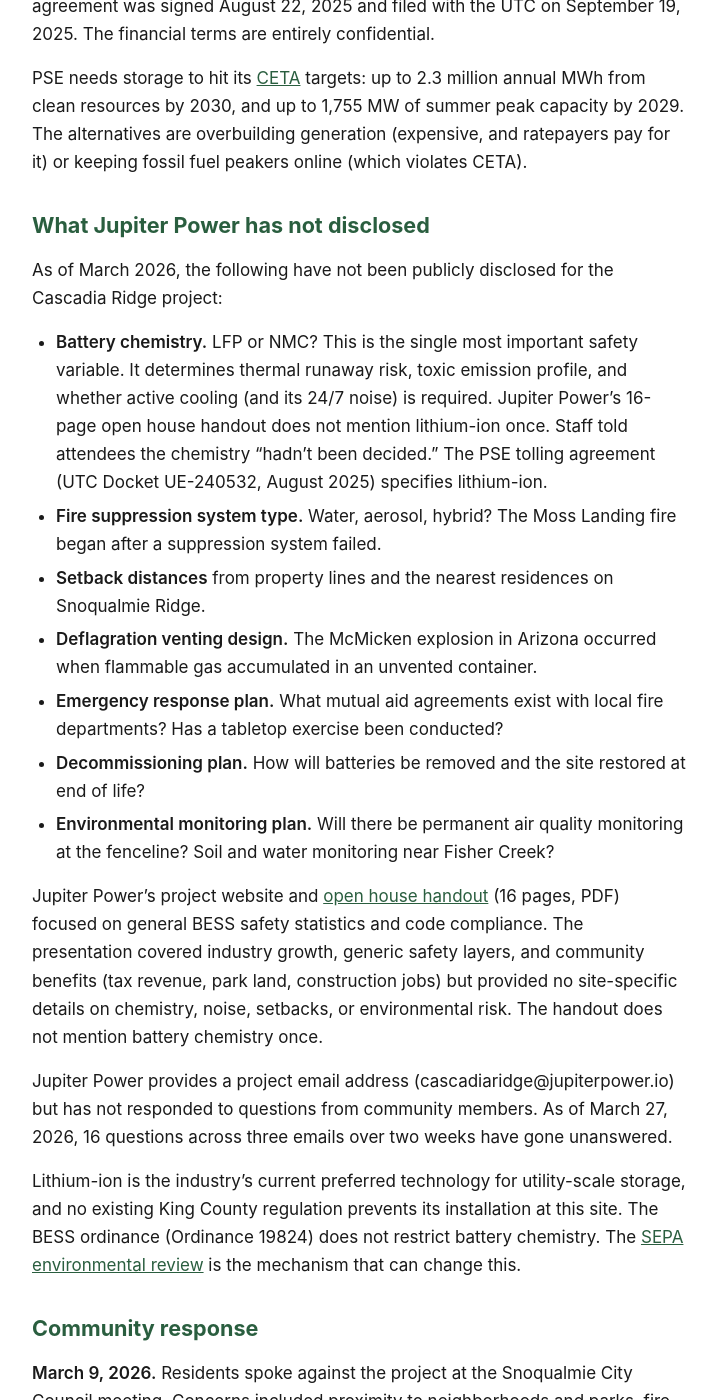
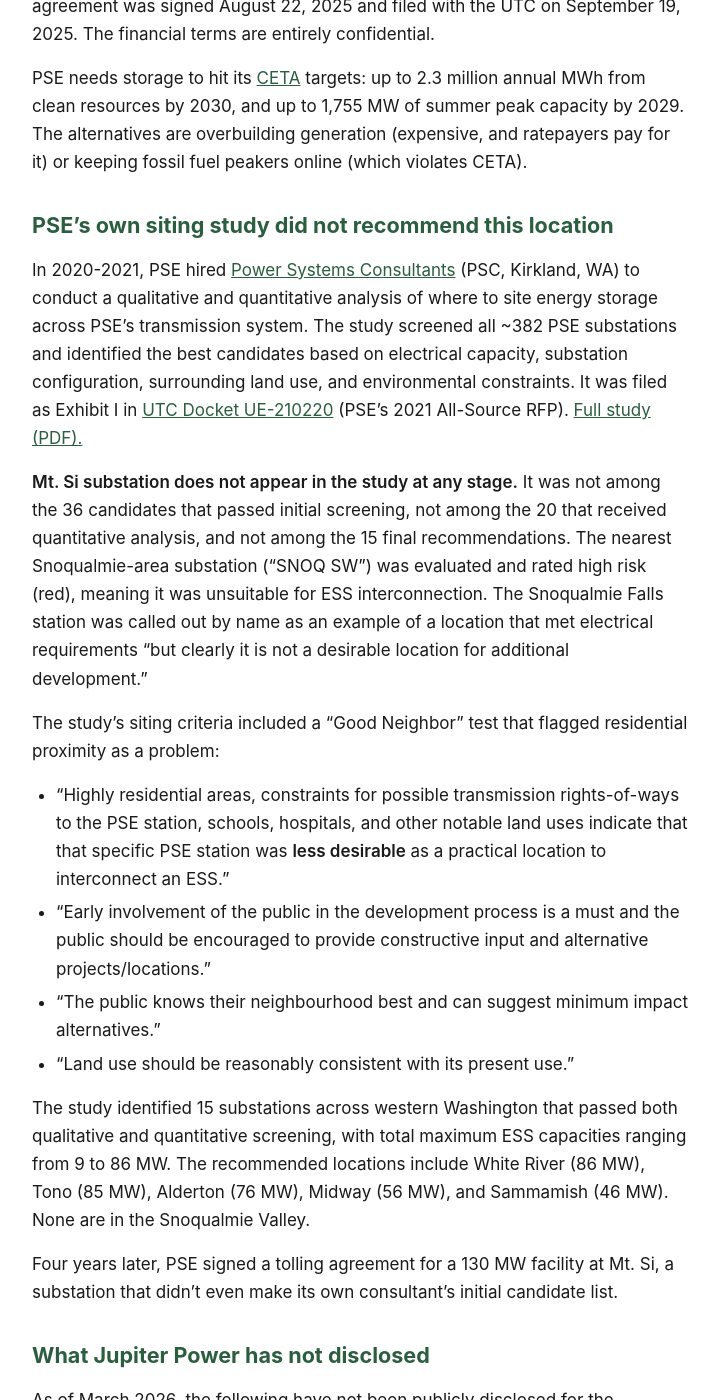
Before and after one commit to calef/cascadia-ridge-bess, a Jekyll site: the page built from _pages/project.md, in a window 1280 px wide and 1400 px high, scrolled down 1981 px. Shown: the whole window, without its empty margins (280-999 px from the left). Built offline with Jekyll 4.4.1, drawn with Linux system fonts in a browser that asks for light colours.

Commit message:
Deploy site 2026-03-28-152256

```diff
--- a/_pages/project.md
+++ b/_pages/project.md
@@ -45,6 +45,23 @@ PSE ran a voluntary [All-Source RFP](https://www.pse.com/en/pages/energy-supply/
 
 PSE needs storage to hit its [CETA](/ceta) targets: up to 2.3 million annual MWh from clean resources by 2030, and up to 1,755 MW of summer peak capacity by 2029. The alternatives are overbuilding generation (expensive, and ratepayers pay for it) or keeping fossil fuel peakers online (which violates CETA).
 
+## PSE's own siting study did not recommend this location {#siting-study}
+
+In 2020-2021, PSE hired [Power Systems Consultants](https://www.pscconsulting.com/) (PSC, Kirkland, WA) to conduct a qualitative and quantitative analysis of where to site energy storage across PSE's transmission system. The study screened all ~382 PSE substations and identified the best candidates based on electrical capacity, substation configuration, surrounding land use, and environmental constraints. It was filed as Exhibit I in [UTC Docket UE-210220](https://apiproxy.utc.wa.gov/cases/GetDocument?docID=7&year=2021&docketNumber=210220) (PSE's 2021 All-Source RFP). [Full study (PDF).](/assets/pse-ess-location-study-2021.pdf)
+
+**Mt. Si substation does not appear in the study at any stage.** It was not among the 36 candidates that passed initial screening, not among the 20 that received quantitative analysis, and not among the 15 final recommendations. The nearest Snoqualmie-area substation ("SNOQ SW") was evaluated and rated high risk (red), meaning it was unsuitable for ESS interconnection. The Snoqualmie Falls station was called out by name as an example of a location that met electrical requirements "but clearly it is not a desirable location for additional development."
+
+The study's siting criteria included a "Good Neighbor" test that flagged residential proximity as a problem:
+
+- "Highly residential areas, constraints for possible transmission rights-of-ways to the PSE station, schools, hospitals, and other notable land uses indicate that that specific PSE station was **less desirable** as a practical location to interconnect an ESS."
+- "Early involvement of the public in the development process is a must and the public should be encouraged to provide constructive input and alternative projects/locations."
+- "The public knows their neighbourhood best and can suggest minimum impact alternatives."
+- "Land use should be reasonably consistent with its present use."
+
+The study identified 15 substations across western Washington that passed both qualitative and quantitative screening, with total maximum ESS capacities ranging from 9 to 86 MW. The recommended locations include White River (86 MW), Tono (85 MW), Alderton (76 MW), Midway (56 MW), and Sammamish (46 MW). None are in the Snoqualmie Valley.
+
+Four years later, PSE signed a tolling agreement for a 130 MW facility at Mt. Si, a substation that didn't even make its own consultant's initial candidate list.
+
 ## What Jupiter Power has not disclosed
 
 As of March 2026, the following have not been publicly disclosed for the Cascadia Ridge project:
```
Also changed, not shown: _pages/permitting.md (+2 -0 lines), _pages/updates.md (+4 -0 lines), 1 other file.
